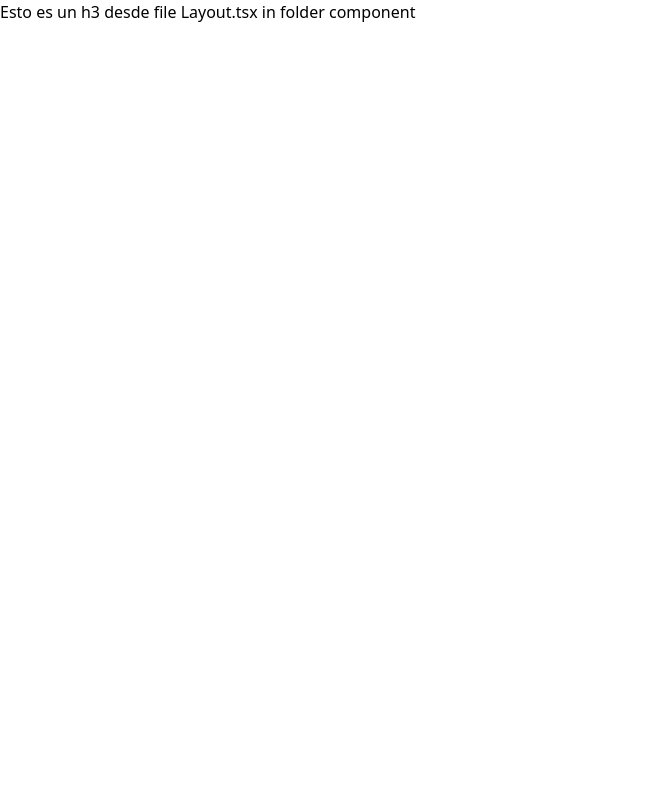
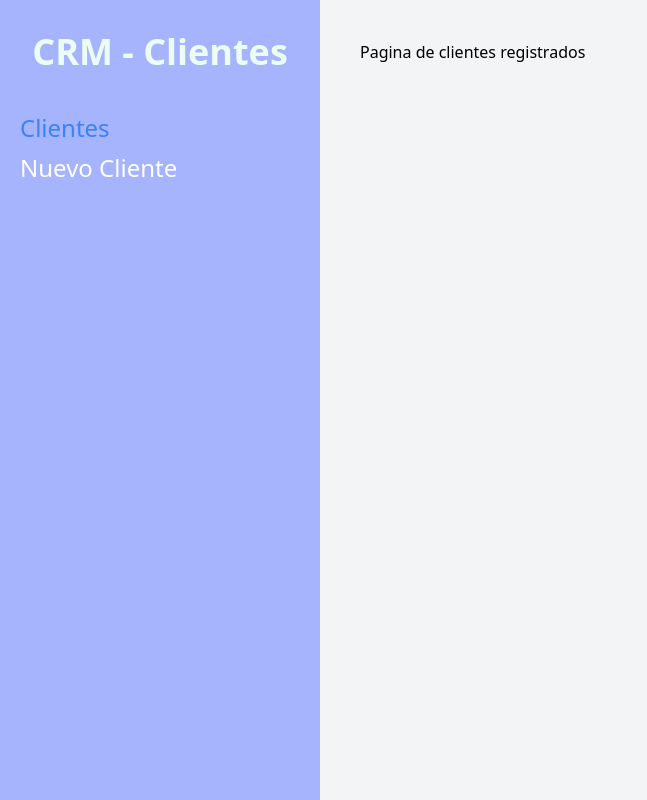
Before and after one commit to miguel8arivera/client-managment, a React (Vite) app: page / in a window 1280 px wide. Shown: the whole page, without its empty margins (0-647 px from the left). Built offline with nearby package versions, Linux system fonts and the light colour scheme.

Commit message:
CustomerPage.tsx file and NewCustomerPage.tsx added in project, index.html file modificated

```diff
--- a/index.html
+++ b/index.html
@@ -4,9 +4,9 @@
     <meta charset="UTF-8" />
     <link rel="icon" type="image/svg+xml" href="/vite.svg" />
     <meta name="viewport" content="width=device-width, initial-scale=1.0" />
-    <title>Vite + React + TS</title>
+    <title>CRM - Clients</title>
   </head>
-  <body>
+  <body class="min-h-screen bg-gray-100">
     <div id="root"></div>
     <script type="module" src="/src/main.tsx"></script>
   </body>
--- a/src/components/Layout.tsx
+++ b/src/components/Layout.tsx
@@ -1,12 +1,39 @@
 import { FC } from 'react';
-import { Outlet } from 'react-router-dom';
+import { Outlet, Link, useLocation } from 'react-router-dom';
 
 const Layout: FC = function () {
+  const location = useLocation();
+  console.log(location);
   return (
-    <div>
-      <h3>Esto es un h3 desde file Layout.tsx in folder component</h3>
-
-      <Outlet />
+    <div className="md:flex md:min-h-screen">
+      <aside className="md:w-1/4 bg-indigo-300  px-5 py-8">
+        <h2 className="text-4xl font-black text-center text-emerald-50">
+          CRM - Clientes
+        </h2>
+        <nav className="mt-10">
+          <Link
+            className={`${
+              location.pathname === '/' ? 'text-blue-500' : 'text-white'
+            } text-2xl block mt-2 hover:text-blue-500 `}
+            to="/"
+          >
+            Clientes
+          </Link>
+          <Link
+            className={`${
+              location.pathname === '/new/customer'
+                ? 'text-blue-500'
+                : 'text-white'
+            } text-2xl block mt-2 hover:text-blue-500`}
+            to="/new/customer"
+          >
+            Nuevo Cliente
+          </Link>
+        </nav>
+      </aside>
+      <main className="md:w-3/4 p-10 md:h-screen overflow-scroll">
+        <Outlet />
+      </main>
     </div>
   );
 };
--- a/src/main.tsx
+++ b/src/main.tsx
@@ -3,7 +3,8 @@ import ReactDOM from 'react-dom/client';
 import { createBrowserRouter, RouterProvider } from 'react-router-dom';
 import Layout from './components/Layout';
 import './index.css';
-import HomePages from './pages/HomePage';
+import CustomerPage from './pages/CustomerPage';
+import NewCustomerPage from './pages/NewCustomerPage';
 
 const Router = createBrowserRouter([
   {
@@ -11,8 +12,12 @@ const Router = createBrowserRouter([
     element: <Layout />,
     children: [
       {
-        path: 'home',
-        element: <HomePages />,
+        index: true,
+        element: <CustomerPage />,
+      },
+      {
+        path: 'new/customer',
+        element: <NewCustomerPage />,
       },
     ],
   },
--- /dev/null
+++ b/src/pages/CustomerPage.tsx
@@ -0,0 +1,11 @@
+import { FC } from 'react';
+
+const CustomerPage: FC = function () {
+  return (
+    <div>
+      <h4>Pagina de clientes registrados</h4>
+    </div>
+  );
+};
+
+export default CustomerPage;
--- a/src/pages/HomePage.tsx
+++ /dev/null
@@ -1,11 +0,0 @@
-import { FC } from 'react';
-
-const HomePages: FC = function () {
-  return (
-    <div>
-      <h2>Esto es hijo renderizado desde Outtlet</h2>
-    </div>
-  );
-};
-
-export default HomePages;
--- /dev/null
+++ b/src/pages/NewCustomerPage.tsx
@@ -0,0 +1,11 @@
+import { FC } from 'react';
+
+const NewCustomerPage: FC = function () {
+  return (
+    <div>
+      <h2> Pag de clientes nuevos renderizado por un Outtlet</h2>
+    </div>
+  );
+};
+
+export default NewCustomerPage;
```
